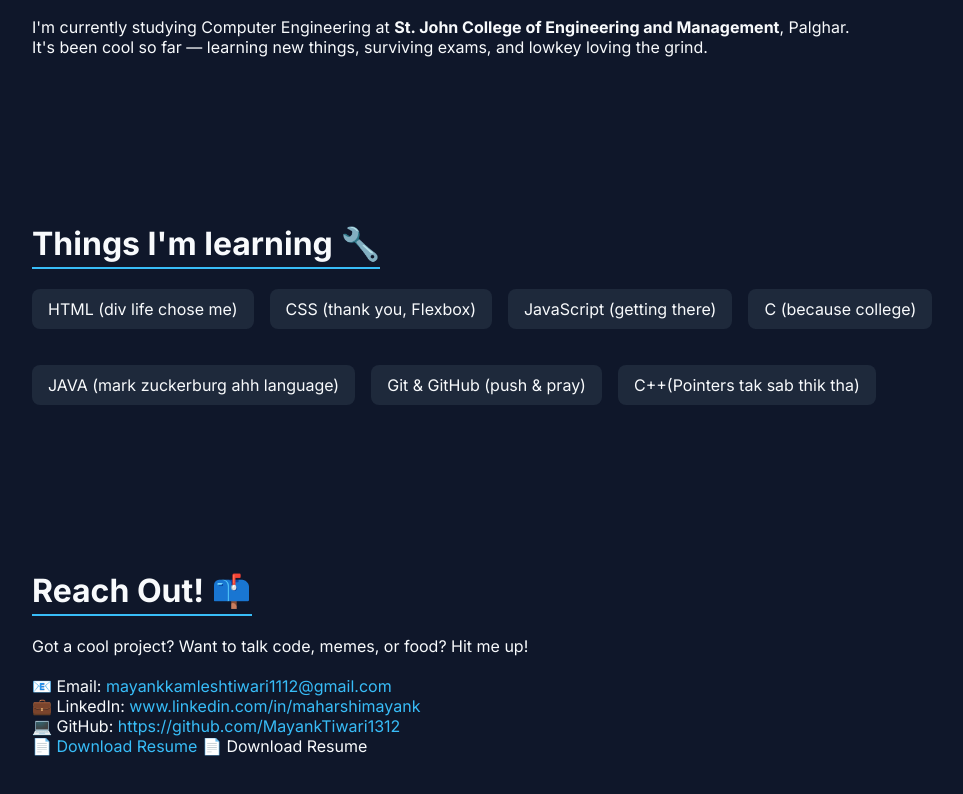
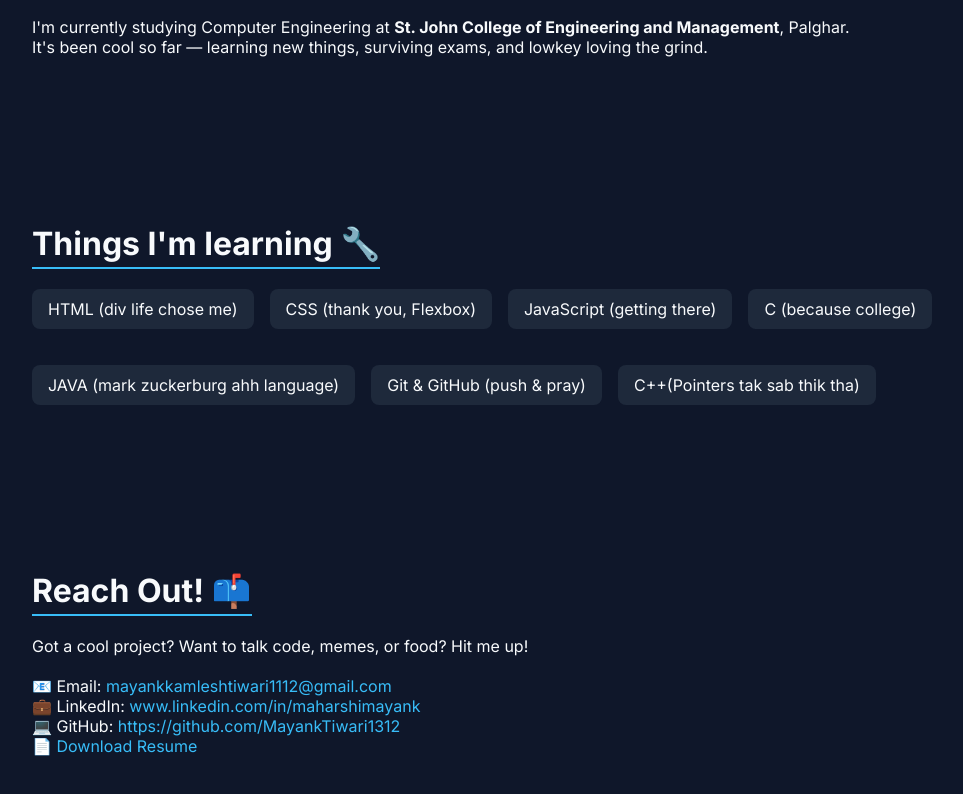
Before and after one commit to MayankTiwari1312/my-portfolio, a plain HTML site: page index.html in a window 1280 px wide. Shown: the part 1030-1824 px from the top of the page, without its empty margins (108-1071 px from the left). Drawn offline with nearby package versions, Linux system fonts and the light colour scheme.

Commit message:
Update index.html

```diff
--- a/index.html
+++ b/index.html
@@ -226,12 +226,9 @@
           <a href="https://github.com/MayankTiwari1312" target="_blank"
             >https://github.com/MayankTiwari1312</a
           ><br />
-          <a href="https://www.youtube-nocookie.com/embed/dQw4w9WgXcQ?autoplay=1" target="_blank" class="resume-btn">
-  📄 Download Resume
-</a>
+         <a href="resume.html" class="resume-btn"
+           >📄 Download Resume</a>
 
-            📄 Download Resume
-          </a>
         </div>
       </section>
     </main>
```
